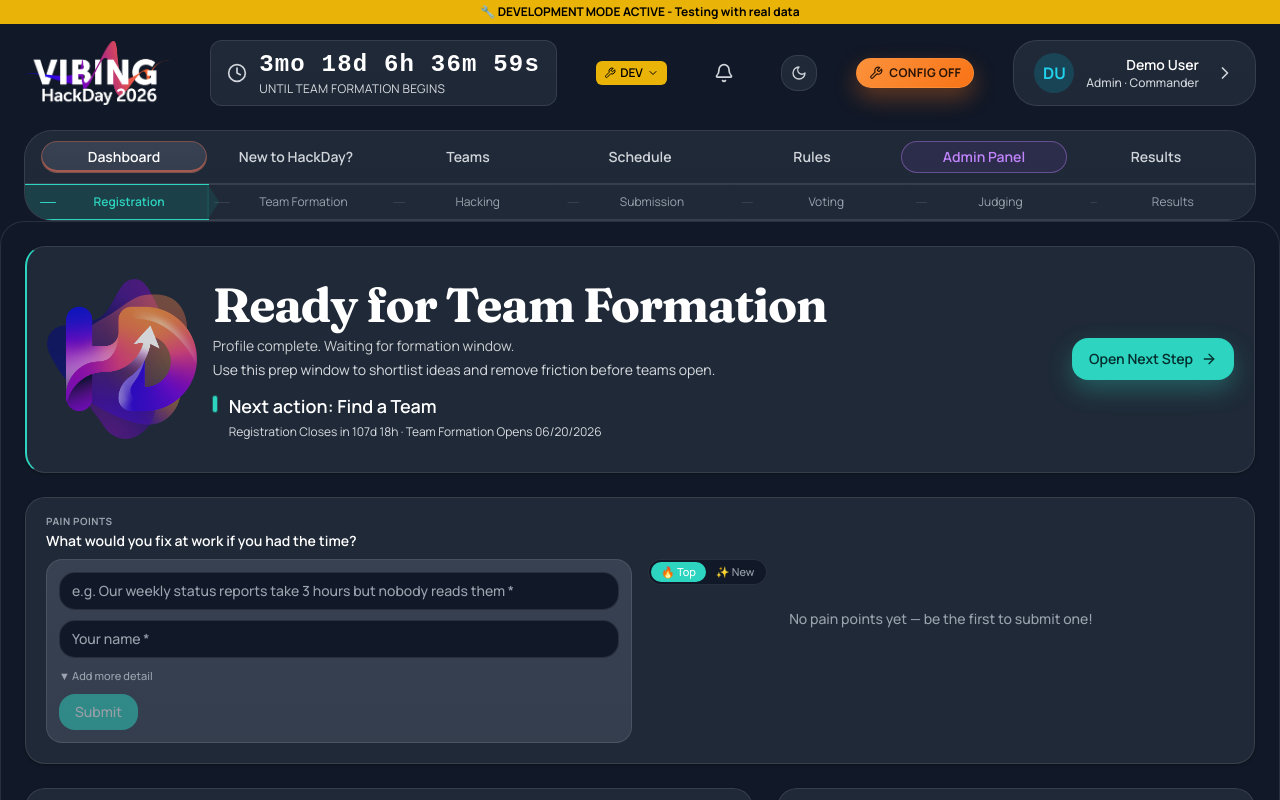
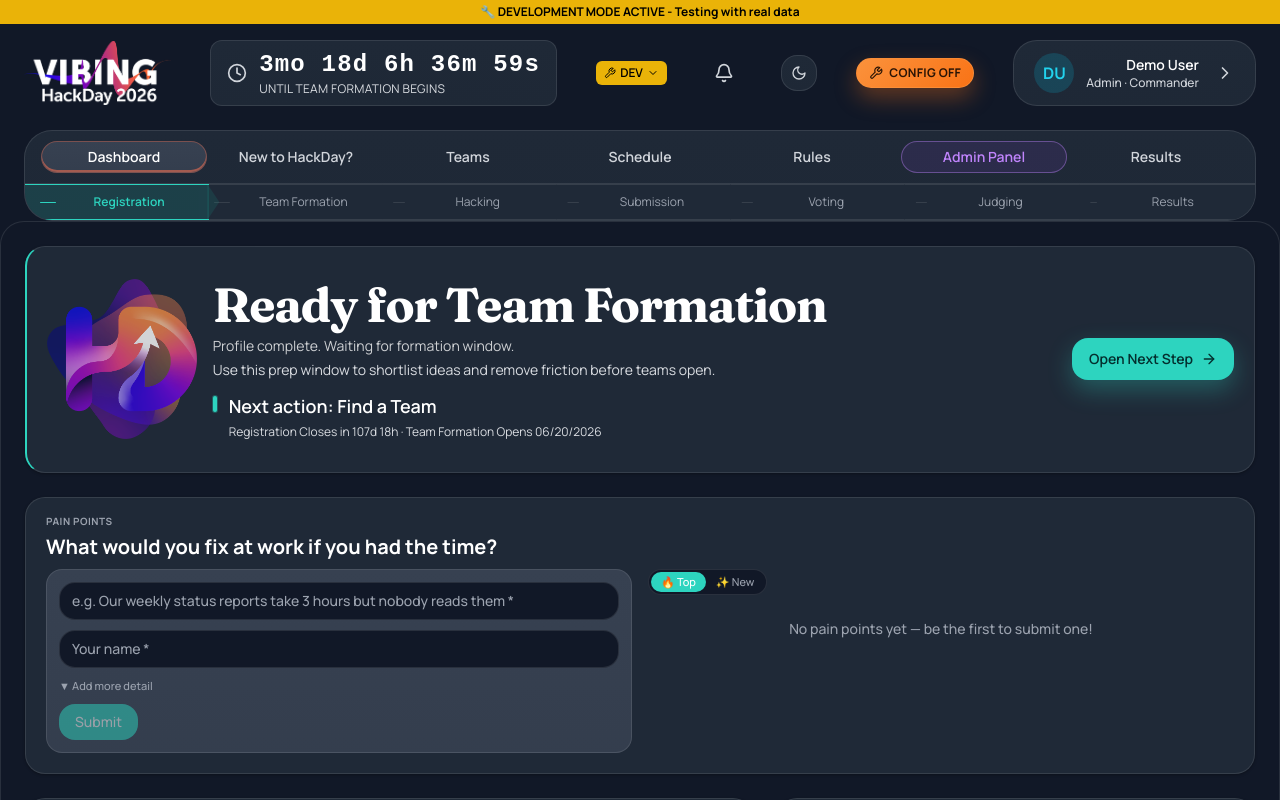
Before and after one commit to nickfine/hackcentral, a React (Vite) app in the folder forge-native/static/runtime-frontend/: page / in a window 1280 px wide. Shown: the top 800 px of the page. Built offline with nearby package versions, Linux system fonts and the light colour scheme.

Commit message:
fix: make pain points section heading larger and bolder

```diff
--- a/forge-native/static/runtime-frontend/src/components/PainPointsSection.jsx
+++ b/forge-native/static/runtime-frontend/src/components/PainPointsSection.jsx
@@ -225,7 +225,7 @@ export default function PainPointsSection({ appModeResolverPayload }) {
     >
       <div className="dashboard-card-header">
         <p className="text-[10px] font-bold uppercase tracking-wider text-text-muted">Pain points</p>
-        <p className="mt-0.5 text-sm font-semibold text-text-primary">What would you fix at work if you had the time?</p>
+        <p className="mt-1 text-xl font-bold text-text-primary">What would you fix at work if you had the time?</p>
       </div>
 
       <div className="dashboard-card-body">
```
